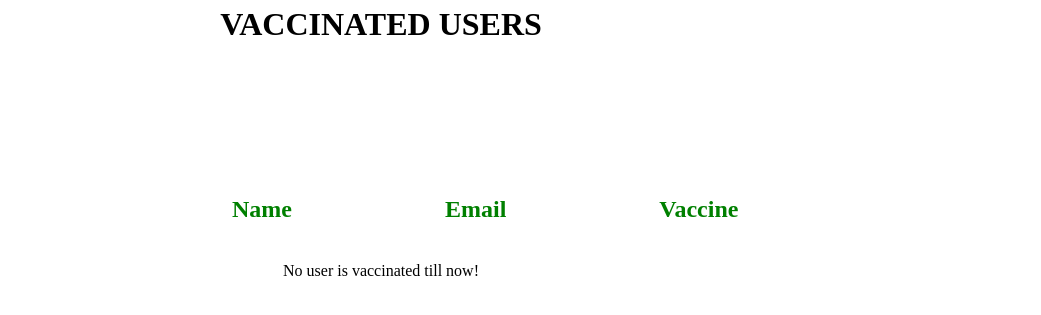
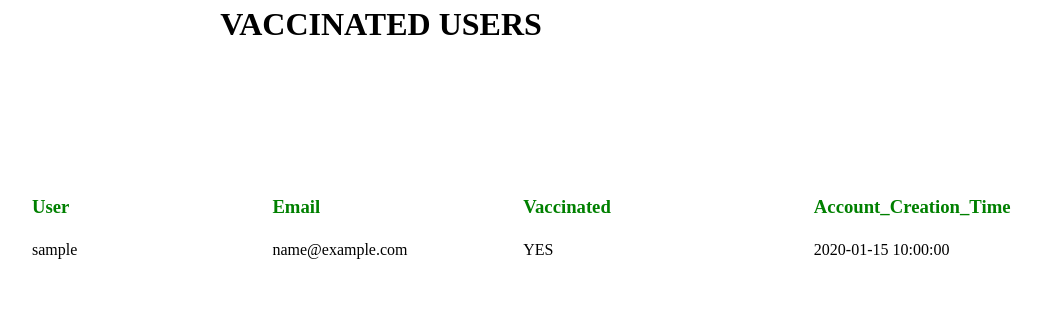
Before and after one commit to MuhtasimMahmud/vaccination_management_system, a PHP site: page /admin.php in a window 1720 px wide. Shown: the part 216-531 px from the top of the page, without its empty margins (479-1520 px from the left). Run offline with PHP 8.4, Linux system fonts and the light colour scheme; tables that the repository leaves empty or names only in its code hold one stand-in row (values such as "Sample post"); lists and menus that the app fills with data are empty.

Commit message:
Alhamdulillah done!

```diff
--- a/admin.php
+++ b/admin.php
@@ -1,4 +1,13 @@
 <?php
+
+    session_start();
+    include('auth/connection.php');
+
+    $m = '';
+    $conn = connect();
+
+    $sql = "SELECT * from users_info";
+    $res = $conn->query($sql);
 
 ?>
 
@@ -17,14 +26,47 @@
             <h1> VACCINATED USERS </h1>
         </div>
 
-        <table style="margin-left: 700px;">
-            <tr>
-                <th class="n" style="padding-right: 150px;"> <h2>Name</h2></th>
-                <th class="n" style="padding-right: 150px;"><h2>Email</h2></th>
-                <th class="n" style="padding-right: 150px;"><h2>Vaccine</h2></th>
-            </tr>
+        <table style="margin-left: 500px;" class="table table-dark" id="table" data-toggle="table" data-search="true" data-filter-control="true" data-show-export="true" data-click-to-select="true" data-toolbar="#toolbar">
+            <thead class="thead-light">
+                <tr>
+                    <th style="padding-right: 200px; color:green"><h3>User</h3></th>
+                    <th style="padding-right: 200px; color:green"> <h3>Email</h3></th>
+                    <th style="padding-right: 200px; color:green"><h3>Vaccinated</h3></th>
+                    <th style="padding-right: 200px; color:green"><h3>Account_Creation_Time</h3></th>
+                </tr>
+            </thead>
+            <tbody>
+            <?php
+            if(mysqli_num_rows($res)>0)
+            {
+                while ($row = mysqli_fetch_assoc($res))
+                {
+
+                    echo '<tr>';
+                    if($row['user_name'] != 'admin')
+                    {
+                        echo '<td>'. $row['user_name'].'</td>';
+                        echo '<td>'. $row['email'].'</td>';
+                        if($row['is_vaccinated'] == 0)
+                        {
+                            echo '<td>'. "No".'</td>';
+                        }
+                        else
+                        {
+                            echo '<td>'. "YES".'</td>';
+                        }
+                        echo '<td>'. $row['created_at'].'</td>';
+                        echo '</tr>';
+                    }
+
+                }
+            }
+            ?>
+
+            </tbody>
         </table>
-        <p style="text-align: center;"> No user is vaccinated till now!</p>
+
+
 
     </body>
 
--- a/css/admin.css
+++ b/css/admin.css
@@ -3,7 +3,3 @@ body h1{
     text-align: center;
     margin-bottom: 150px;
 }
-
-.n{
-    color: green;
-}
```
